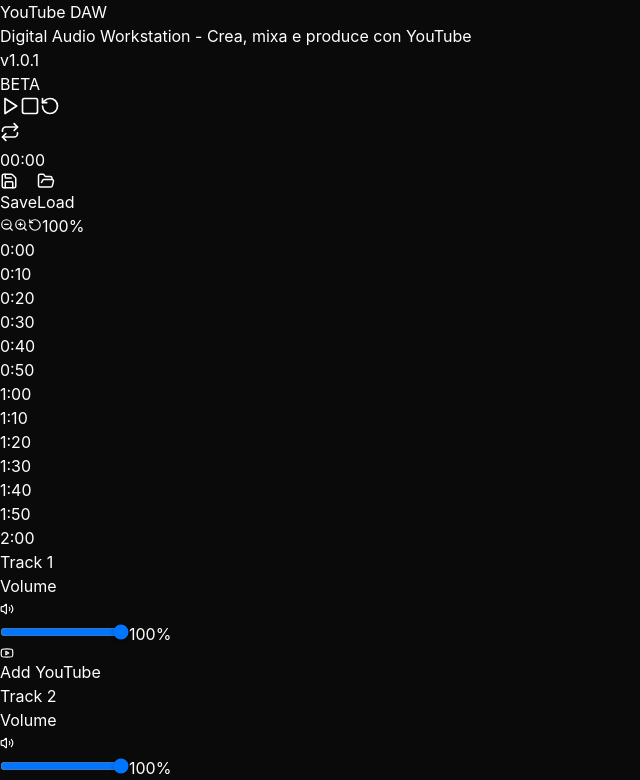
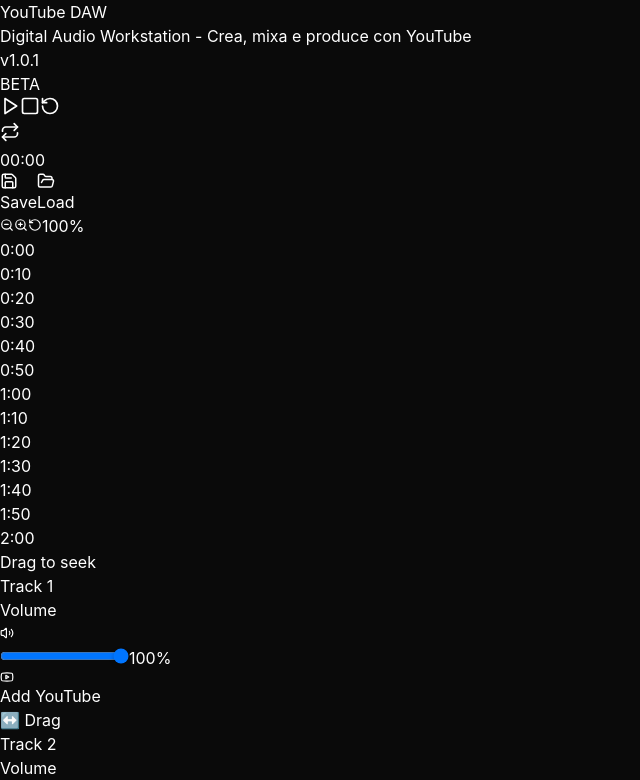
Before and after one commit to FrancoCerone/youtube_daw, a React (Vite) app: page / in a window 1280 px wide. Shown: the top 780 px of the page, without its empty margins (0-640 px from the left). Built offline with nearby package versions, Linux system fonts and the light colour scheme.

Commit message:
move marker ok

```diff
--- a/src/components/Clip.tsx
+++ b/src/components/Clip.tsx
@@ -20,7 +20,7 @@
 }
 
 const Clip: React.FC<ClipProps> = ({ clip, trackId }) => {
-  const { updateClip, removeClip, copyClip, pasteClip, cutClip, clipboardClip, duration, isPlaying, currentTime, loopRestartCount, timelineZoom, timelineScroll, tracks } = useDawStore();
+  const { updateClip, removeClip, copyClip, pasteClip, cutClip, clipboardClip, duration, isPlaying, currentTime, loopRestartCount, manualSeekCount, timelineZoom, timelineScroll, tracks } = useDawStore();
   const clipRef = useRef<HTMLDivElement>(null);
   const [showInfo, setShowInfo] = useState(false);
   const [isResizing, setIsResizing] = useState<'left' | 'right' | null>(null);
@@ -208,7 +208,9 @@
     // C'è stato un loop restart, riavvia il video YouTube
     if (activePlayerRef.current && activePlayerRef.current.seekTo) {
       try {
-        const timeInClip = currentTime - clip.startTime;
+        // NON usare currentTime dalle dipendenze, ma lo stato fresco dallo store
+        const state = useDawStore.getState();
+        const timeInClip = state.currentTime - clip.startTime;
         const videoTime = (clip.clipStart || 0) + timeInClip;
 
         activePlayerRef.current.seekTo(videoTime, true);
@@ -217,7 +219,27 @@
         console.warn('Could not resync player:', e);
       }
     }
-  }, [loopRestartCount, shouldBeActive]);
+  }, [loopRestartCount, shouldBeActive, clip.startTime, clip.clipStart, clip.id]);
+
+  // Rileva seek manuale e riavvia i video
+  useEffect(() => {
+    if (!shouldBeActive || manualSeekCount === 0) return;
+
+    // C'è stato un seek manuale, riavvia il video YouTube alla nuova posizione
+    if (activePlayerRef.current && activePlayerRef.current.seekTo) {
+      try {
+        // NON usare currentTime dalle dipendenze, ma lo stato fresco dallo store
+        const state = useDawStore.getState();
+        const timeInClip = state.currentTime - clip.startTime;
+        const videoTime = (clip.clipStart || 0) + timeInClip;
+
+        activePlayerRef.current.seekTo(videoTime, true);
+        console.log('⏭️ Resyncing YouTube player after manual seek - Clip:', clip.id, 'VideoTime:', videoTime.toFixed(2), 's');
+      } catch (e) {
+        console.warn('Could not resync player:', e);
+      }
+    }
+  }, [manualSeekCount, shouldBeActive, clip.startTime, clip.clipStart, clip.id]);
 
   // Aggiorna il volume quando cambia (traccia, clip o fade) - OGNI FRAME durante il fade
   useEffect(() => {
--- a/src/components/PlayerManager.tsx
+++ b/src/components/PlayerManager.tsx
@@ -11,6 +11,7 @@
   const animationFrameRef = useRef<number | null>(null);
   const startTimeRef = useRef<number | null>(null);
   const playStartTimeRef = useRef<number>(0);
+  const lastCurrentTimeRef = useRef<number>(0);
 
   // Inizializza AudioContext
   useEffect(() => {
@@ -79,10 +80,26 @@
 
       // Aggiorna il tempo corrente con animazione fluida usando performance.now()
       const updateTime = () => {
+        // Ottieni lo stato fresco
+        const state = useDawStore.getState();
+        const freshCurrentTime = state.currentTime;
+
+        // Rileva se c'è stato un seek manuale (drag del playhead)
+        const timeDiff = Math.abs(freshCurrentTime - lastCurrentTimeRef.current);
+        if (timeDiff > 1 && lastCurrentTimeRef.current !== 0) {
+          // Seek manuale rilevato, aggiorna il reference point
+          playStartTimeRef.current = performance.now() / 1000 - freshCurrentTime;
+
+          // Incrementa il counter per notificare i componenti del seek manuale
+          const currentState = useDawStore.getState();
+          useDawStore.setState({ manualSeekCount: currentState.manualSeekCount + 1 });
+
+          console.log('↔️ Manual seek detected, resyncing to:', freshCurrentTime.toFixed(2), 's');
+        }
+
         let elapsed = performance.now() / 1000 - playStartTimeRef.current;
 
         // Ottieni i valori freschi del loop dallo store
-        const state = useDawStore.getState();
         const { isLooping: loopActive, loopStart: loopStartTime, loopEnd: loopEndTime } = state;
 
         // Gestione loop - controlla se dobbiamo tornare all'inizio
@@ -98,6 +115,7 @@
           console.log('🔁 Loop restart! Jumping from', loopEndTime.toFixed(2), 's back to', loopStartTime.toFixed(2), 's');
         }
 
+        lastCurrentTimeRef.current = elapsed;
         setCurrentTime(elapsed);
         animationFrameRef.current = requestAnimationFrame(updateTime);
       };
--- a/src/components/Timeline.tsx
+++ b/src/components/Timeline.tsx
@@ -12,6 +12,7 @@
     loopEnd,
     timelineZoom,
     timelineScroll,
+    setCurrentTime,
     setTimelineZoom,
     setTimelineScroll,
     setLoopStart,
@@ -22,6 +23,7 @@
   const [isDragging, setIsDragging] = useState(false);
   const [dragStart, setDragStart] = useState({ x: 0, scroll: 0 });
   const [draggingLoopMarker, setDraggingLoopMarker] = useState<'start' | 'end' | null>(null);
+  const [draggingPlayhead, setDraggingPlayhead] = useState(false);
 
   // Genera i marker temporali con zoom
   const markers: number[] = [];
@@ -30,6 +32,9 @@
   for (let i = 0; i <= duration; i += interval) {
     markers.push(i);
   }
+
+  // Calcola la larghezza totale della timeline con zoom (deve essere prima degli altri handler)
+  const totalWidth = duration * timelineZoom * 10; // 10px per secondo
 
   const formatTime = (seconds: number): string => {
     const mins = Math.floor(seconds / 60);
@@ -53,6 +58,52 @@
       setDragStart({ x: e.clientX, scroll: timelineScroll });
     }
   };
+
+  // Click sulla timeline per saltare a quel punto
+  const handleTimelineClick = (e: React.MouseEvent) => {
+    if (isDragging || draggingLoopMarker || draggingPlayhead) return;
+
+    const rect = timelineRef.current?.getBoundingClientRect();
+    if (!rect) return;
+
+    const x = e.clientX - rect.left + timelineScroll;
+    const time = (x / totalWidth) * duration;
+
+    setCurrentTime(time);
+    console.log('⏭️ Jumped to:', time.toFixed(2), 's');
+  };
+
+  // Drag del playhead
+  const handlePlayheadMouseDown = (e: React.MouseEvent) => {
+    e.stopPropagation();
+    setDraggingPlayhead(true);
+  };
+
+  useEffect(() => {
+    if (!draggingPlayhead) return;
+
+    const handlePlayheadMouseMove = (e: MouseEvent) => {
+      if (!timelineRef.current) return;
+
+      const rect = timelineRef.current.getBoundingClientRect();
+      const x = e.clientX - rect.left + timelineScroll;
+      const time = Math.max(0, Math.min(duration, (x / totalWidth) * duration));
+
+      setCurrentTime(time);
+    };
+
+    const handlePlayheadMouseUp = () => {
+      setDraggingPlayhead(false);
+    };
+
+    document.addEventListener('mousemove', handlePlayheadMouseMove);
+    document.addEventListener('mouseup', handlePlayheadMouseUp);
+
+    return () => {
+      document.removeEventListener('mousemove', handlePlayheadMouseMove);
+      document.removeEventListener('mouseup', handlePlayheadMouseUp);
+    };
+  }, [draggingPlayhead, duration, timelineScroll, totalWidth, setCurrentTime]);
 
   const handleMouseMove = (e: MouseEvent) => {
     if (isDragging) {
@@ -111,10 +162,7 @@
       document.removeEventListener('mousemove', handleLoopMouseMove);
       document.removeEventListener('mouseup', handleLoopMouseUp);
     };
-  }, [draggingLoopMarker, duration, timelineScroll, setLoopStart, setLoopEnd]);
-
-  // Calcola la larghezza totale della timeline con zoom
-  const totalWidth = duration * timelineZoom * 10; // 10px per secondo
+  }, [draggingLoopMarker, duration, timelineScroll, totalWidth, setLoopStart, setLoopEnd]);
 
   return (
     <div className="bg-gray-900 border-b border-gray-700 relative">
@@ -151,7 +199,8 @@
         ref={timelineRef}
         onWheel={handleWheel}
         onMouseDown={handleMouseDown}
-        style={{ cursor: isDragging ? 'grabbing' : 'grab' }}
+        onClick={handleTimelineClick}
+        style={{ cursor: isDragging ? 'grabbing' : draggingPlayhead ? 'grabbing' : 'grab' }}
       >
         {/* Container scrollabile per la timeline */}
         <div
@@ -217,18 +266,30 @@
           </div>
         )}
 
-        {/* Playhead - cursore di riproduzione */}
+        {/* Playhead - cursore di riproduzione TRASCINABILE */}
         <div
-          className="absolute top-0 bottom-0 w-0.5 bg-red-500 z-10 pointer-events-none transition-opacity"
+          className="absolute top-0 bottom-0 w-0.5 bg-red-500 z-30 transition-opacity group"
           style={{
             left: `${(currentTime / duration) * totalWidth - timelineScroll}px`,
-            boxShadow: isPlaying ? '0 0 10px rgba(239, 68, 68, 0.6)' : 'none'
+            boxShadow: isPlaying ? '0 0 10px rgba(239, 68, 68, 0.6)' : 'none',
+            cursor: 'ew-resize',
+            pointerEvents: 'auto',
           }}
+          onMouseDown={handlePlayheadMouseDown}
         >
-          <div className="absolute -top-1 left-1/2 -translate-x-1/2 w-3 h-3 bg-red-500 rotate-45 shadow-lg">
+          {/* Area di hover allargata per facilitare il grab */}
+          <div className="absolute inset-y-0 -left-2 -right-2" />
+
+          {/* Diamante in alto */}
+          <div className="absolute -top-1 left-1/2 -translate-x-1/2 w-3 h-3 bg-red-500 rotate-45 shadow-lg group-hover:w-4 group-hover:h-4 transition-all">
             {isPlaying && (
               <div className="absolute inset-0 bg-red-400 animate-ping opacity-75" />
             )}
+          </div>
+
+          {/* Tooltip quando hover */}
+          <div className="absolute top-5 left-1/2 -translate-x-1/2 bg-red-500 text-white text-xs px-2 py-0.5 rounded shadow-lg whitespace-nowrap opacity-0 group-hover:opacity-100 transition-opacity pointer-events-none">
+            Drag to seek
           </div>
         </div>
       </div>
--- a/src/components/Track.tsx
+++ b/src/components/Track.tsx
@@ -25,7 +25,7 @@
 }
 
 const Track: React.FC<TrackProps> = ({ track }) => {
-  const { addClip, updateClip, removeClip, setTrackVolume, duration, currentTime, isPlaying, isLooping, loopStart, loopEnd, setLoopStart, setLoopEnd, timelineZoom, timelineScroll } = useDawStore();
+  const { addClip, updateClip, removeClip, setTrackVolume, duration, currentTime, isPlaying, isLooping, loopStart, loopEnd, setCurrentTime, setLoopStart, setLoopEnd, timelineZoom, timelineScroll } = useDawStore();
   const [showInput, setShowInput] = useState(false);
   const [youtubeUrl, setYoutubeUrl] = useState('');
   const [clipSettings, setClipSettings] = useState({
@@ -34,6 +34,7 @@
   });
   const [dropPreview, setDropPreview] = useState<DropPreview | null>(null);
   const [draggingLoopMarker, setDraggingLoopMarker] = useState<'start' | 'end' | null>(null);
+  const [draggingPlayhead, setDraggingPlayhead] = useState(false);
 
   const [{ isOver, canDrop }, drop] = useDrop<DragItem, void, { isOver: boolean; canDrop: boolean }>({
     accept: 'CLIP',
@@ -174,6 +175,39 @@
   }, [draggingLoopMarker, track.id, duration, timelineZoom, timelineScroll, setLoopStart, setLoopEnd]);
 
   const totalWidth = duration * timelineZoom * 10;
+
+  // Drag del playhead sulle tracce
+  const handlePlayheadMouseDown = (e: React.MouseEvent) => {
+    e.stopPropagation();
+    setDraggingPlayhead(true);
+  };
+
+  React.useEffect(() => {
+    if (!draggingPlayhead) return;
+
+    const handlePlayheadMouseMove = (e: MouseEvent) => {
+      const container = document.getElementById(`track-${track.id}`);
+      if (!container) return;
+
+      const rect = container.getBoundingClientRect();
+      const x = e.clientX - rect.left + timelineScroll;
+      const time = Math.max(0, Math.min(duration, (x / totalWidth) * duration));
+
+      setCurrentTime(time);
+    };
+
+    const handlePlayheadMouseUp = () => {
+      setDraggingPlayhead(false);
+    };
+
+    document.addEventListener('mousemove', handlePlayheadMouseMove);
+    document.addEventListener('mouseup', handlePlayheadMouseUp);
+
+    return () => {
+      document.removeEventListener('mousemove', handlePlayheadMouseMove);
+      document.removeEventListener('mouseup', handlePlayheadMouseUp);
+    };
+  }, [draggingPlayhead, track.id, duration, totalWidth, timelineScroll, setCurrentTime]);
 
   return (
     <div className="border-b border-gray-800">
@@ -320,15 +354,27 @@
             </div>
           )}
 
-          {/* Playhead - cursore di riproduzione sulla traccia */}
+          {/* Playhead - cursore di riproduzione TRASCINABILE sulla traccia */}
           <div
-            className="absolute top-0 bottom-0 w-0.5 bg-red-500 z-20 pointer-events-none"
+            className="absolute top-0 bottom-0 w-0.5 bg-red-500 z-30 group"
             style={{
               left: `${(currentTime / duration) * (duration * timelineZoom * 10) - timelineScroll}px`,
-              boxShadow: isPlaying ? '0 0 8px rgba(239, 68, 68, 0.5)' : 'none'
+              boxShadow: isPlaying ? '0 0 8px rgba(239, 68, 68, 0.5)' : 'none',
+              cursor: 'ew-resize',
+              pointerEvents: 'auto',
             }}
+            onMouseDown={handlePlayheadMouseDown}
           >
-            <div className="absolute top-0 left-1/2 -translate-x-1/2 w-2 h-2 bg-red-500 rounded-full shadow-lg" />
+            {/* Area di hover allargata */}
+            <div className="absolute inset-y-0 -left-3 -right-3" />
+
+            {/* Pallino in alto */}
+            <div className="absolute top-0 left-1/2 -translate-x-1/2 w-2 h-2 bg-red-500 rounded-full shadow-lg group-hover:w-3 group-hover:h-3 transition-all border border-white" />
+
+            {/* Tooltip quando hover */}
+            <div className="absolute top-1/2 left-2 bg-red-500 text-white text-xs px-2 py-0.5 rounded shadow-lg whitespace-nowrap opacity-0 group-hover:opacity-100 transition-opacity pointer-events-none">
+              ↔️ Drag
+            </div>
           </div>
 
           {/* Drop Preview - mostra dove la clip verrà rilasciata */}
--- a/src/store/dawStore.ts
+++ b/src/store/dawStore.ts
@@ -27,6 +27,7 @@
   loopStart: 0,
   loopEnd: 30,
   loopRestartCount: 0,
+  manualSeekCount: 0,
 
   // Azioni
   addClip: (trackId, clip) => set((state) => ({
@@ -145,6 +146,17 @@
     )
   })),
 
+  addTrack: (name: string) => set((state) => {
+    const newId = Math.max(...state.tracks.map(t => t.id), 0) + 1;
+    return {
+      tracks: [...state.tracks, { id: newId, name, clips: [], volume: 1.0 }]
+    };
+  }),
+
+  removeTrack: (trackId: number) => set((state) => ({
+    tracks: state.tracks.filter(track => track.id !== trackId)
+  })),
+
   play: () => set({ isPlaying: true }),
 
   pause: () => set({ isPlaying: false }),
--- a/src/types/index.ts
+++ b/src/types/index.ts
@@ -35,6 +35,7 @@
   loopStart: number;
   loopEnd: number;
   loopRestartCount: number; // Incrementa ogni volta che il loop riparte
+  manualSeekCount: number; // Incrementa ogni volta che l'utente fa un seek manuale
 }
 
 // Tipi per le azioni dello store
```
